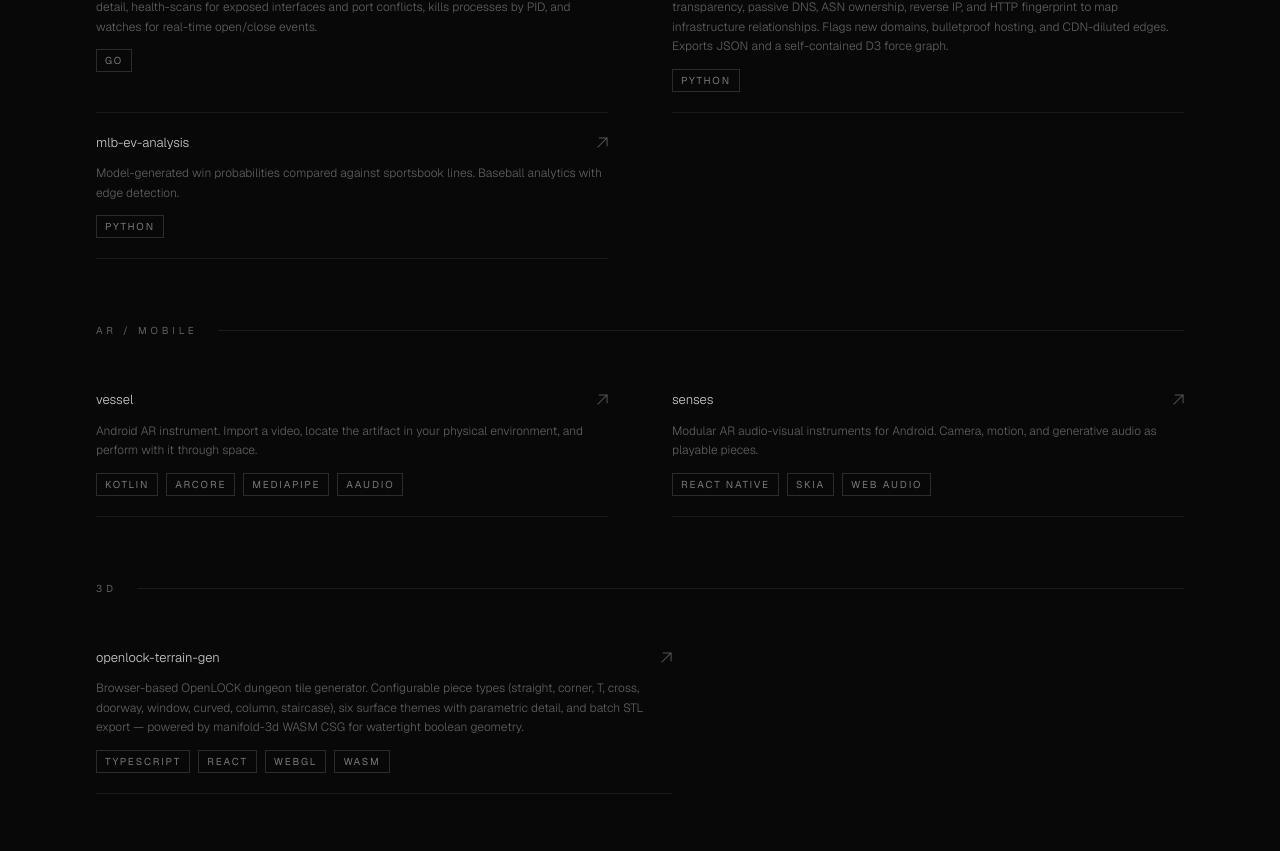
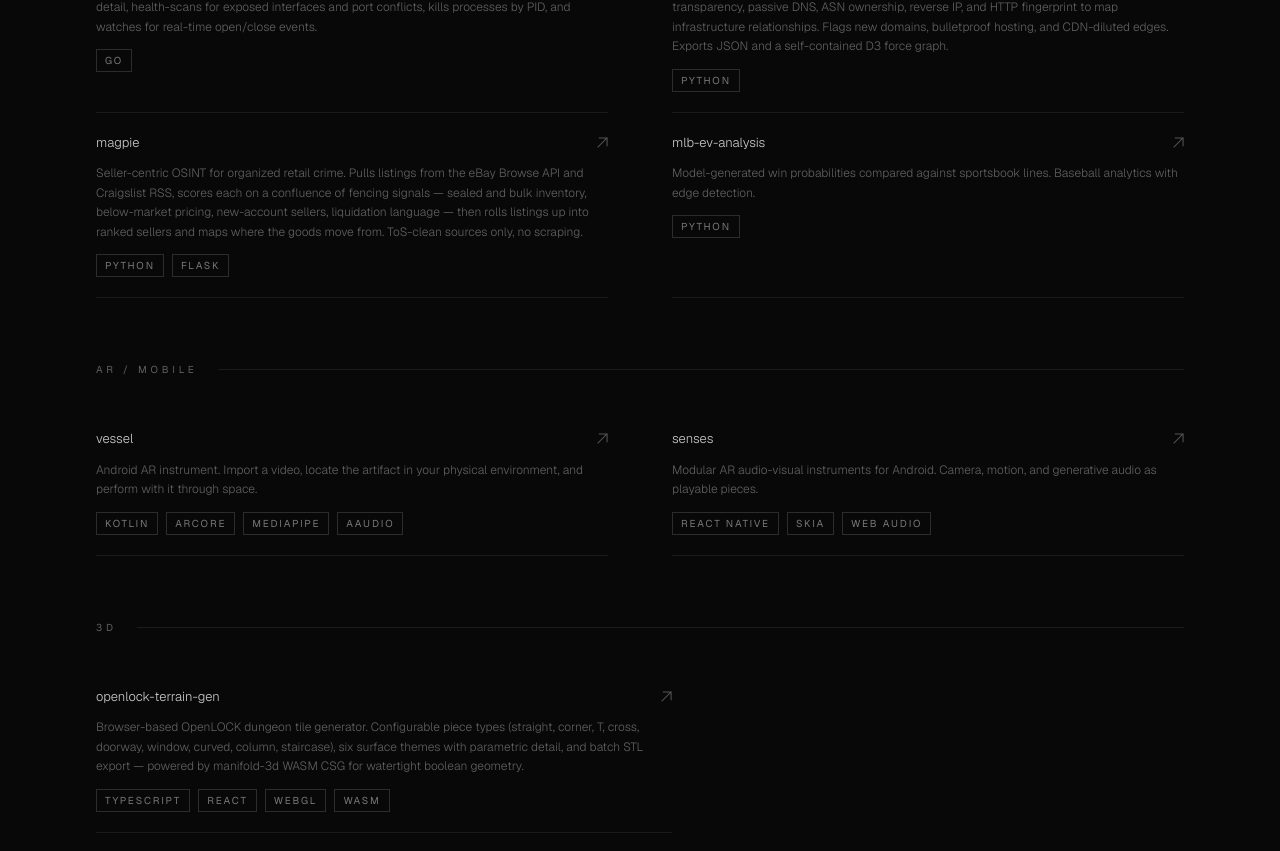
Before and after one commit to hadencain/portfolio, a Next.js app: page / in a window 1280 px wide. Shown: the part 2993-3844 px from the top of the page. Built offline with nearby package versions, Linux system fonts and the light colour scheme.

Commit message:
add magpie to security projects

```diff
--- a/components/projects.tsx
+++ b/components/projects.tsx
@@ -179,6 +179,13 @@ const SECURITY: Project[] = [
       "OSINT infrastructure pivot tool. Given a domain or IP, correlates across WHOIS, DNS, certificate transparency, passive DNS, ASN ownership, reverse IP, and HTTP fingerprint to map infrastructure relationships. Flags new domains, bulletproof hosting, and CDN-diluted edges. Exports JSON and a self-contained D3 force graph.",
     tags: ["Python"],
     github: "https://github.com/hadencain/cairn",
+  },
+  {
+    title: "magpie",
+    description:
+      "Seller-centric OSINT for organized retail crime. Pulls listings from the eBay Browse API and Craigslist RSS, scores each on a confluence of fencing signals — sealed and bulk inventory, below-market pricing, new-account sellers, liquidation language — then rolls listings up into ranked sellers and maps where the goods move from. ToS-clean sources only, no scraping.",
+    tags: ["Python", "Flask"],
+    github: "https://github.com/hadencain/magpie",
   },
   {
     title: "mlb-ev-analysis",
```
